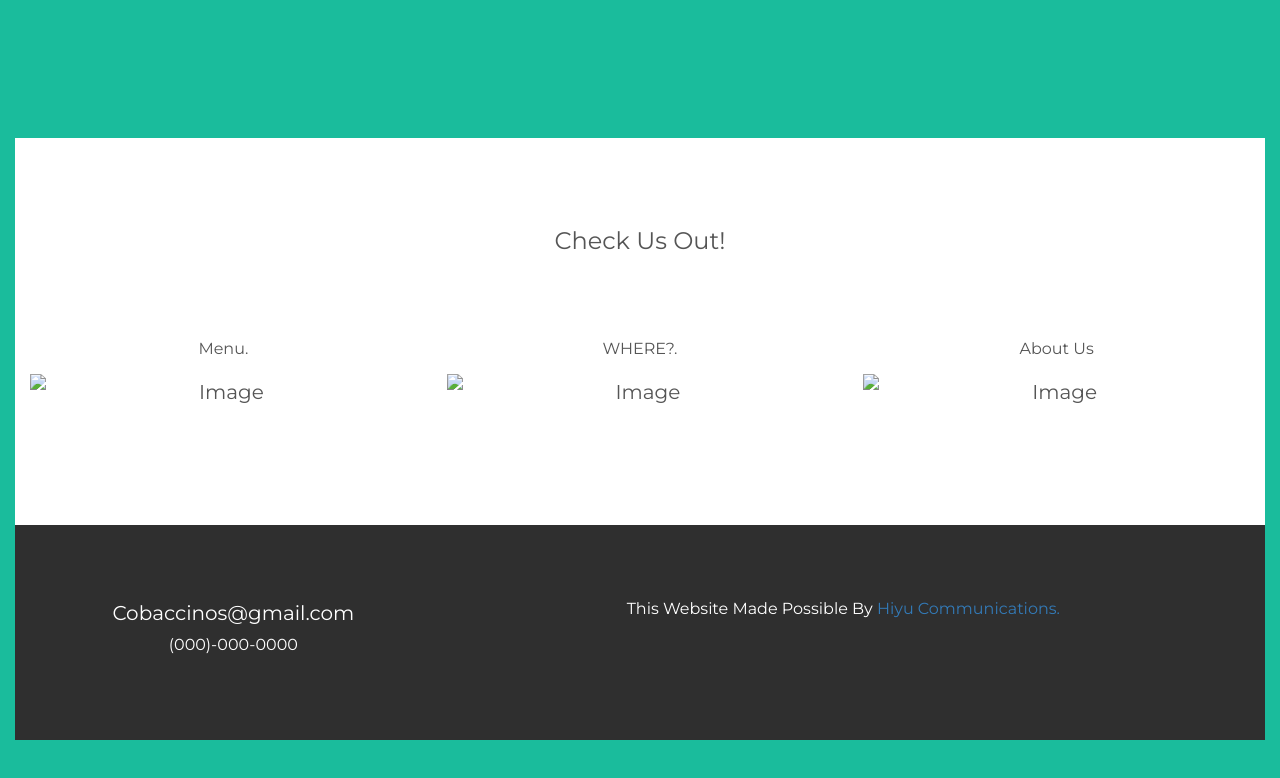
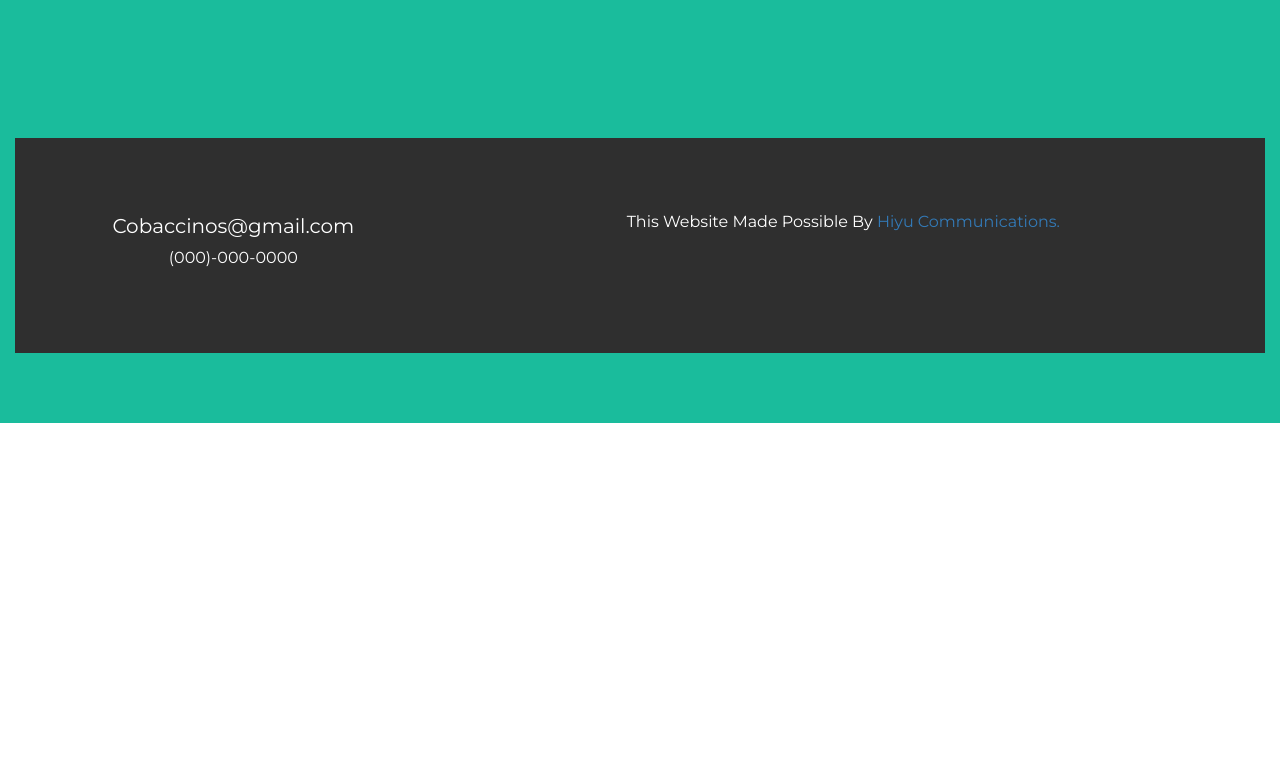
Before and after one commit to ScribbleBandit/docs, a plain HTML site: page menu.html in a window 1280 px wide. Shown: the part 2810-3588 px from the top of the page. After the commit the page ends 3233 px from the top, so only its background shows below. Drawn offline with nearby package versions, Linux system fonts and the light colour scheme.

Commit message:
Add files via upload

```diff
--- a/menu.html
+++ b/menu.html
@@ -79,34 +79,12 @@
 <div class="container-fluid bg-1 text-center">
   <h2 class="margin">Menu</h2>
 <!-- An image of the menu will be easier to update-->
-  <img src="menu 12-16.jpg" alt="menu photo"  class= "span4" >
+  <img src="menu 12-16.jpg" alt="menu photo"  class= "device-width" >
 	<div class="container-fluid bg-6 text-center">
 
 </div>
 
 
-
-<!-- Third Container (Grid) -->
-<div class="container-fluid bg-3 text-center">
-  <h3 class="margin">Check Us Out!</h3><br>
-  <div class="row">
-    <div class="col-sm-4">
-      <p>Menu.</p>
-      <img src="birds1.jpg" class="img-responsive margin" style="width:100%" alt="Image">
-    </div>
-    <div class="col-sm-4">
-
-
-	<!-- I want to put a google map plugin here -->
-      <p>WHERE?.</p>
-      <img src="birds2.jpg" class="img-responsive margin" style="width:100%" alt="Image">
-    </div>
-    <div class="col-sm-4">
-      <p>About Us</p>
-      <img src="birds3.jpg" class="img-responsive margin" style="width:100%" alt="Image">
-    </div>
-  </div>
-</div>
 
 <!-- Footer -->
 <footer class="container-fluid bg-4 text-center">
```
